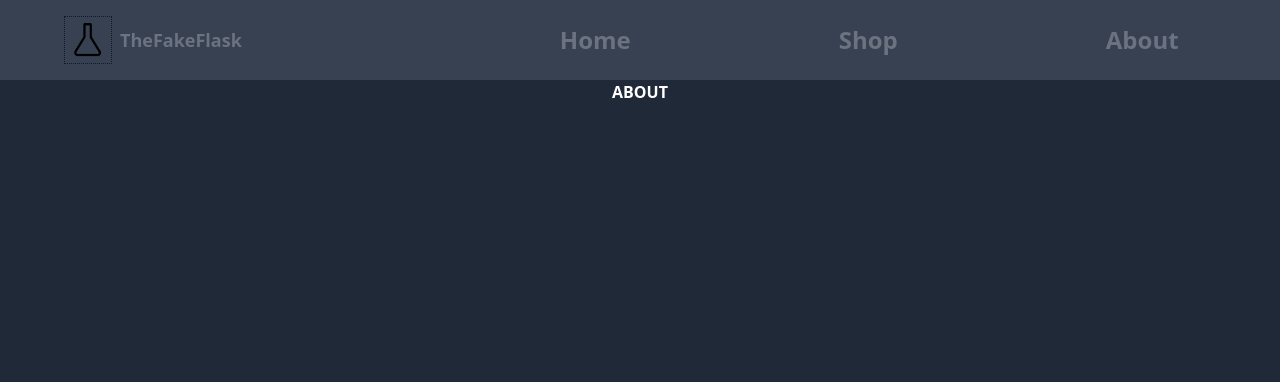
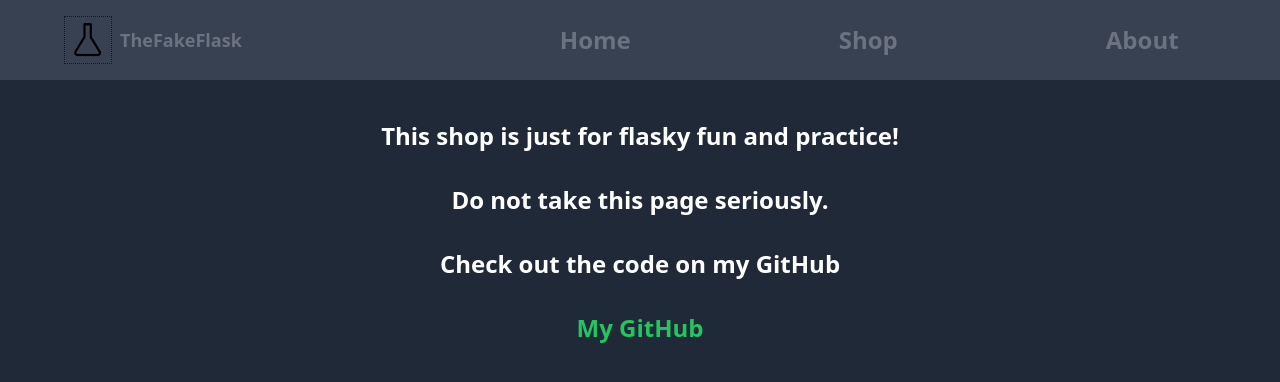
Before and after one commit to Chappo050/shopping-cart, a React (Create React App) app: page /about in a window 1280 px wide. Shown: the top 382 px of the page. Built offline with nearby package versions, Linux system fonts and the light colour scheme.

Commit message:
About page done

```diff
--- a/src/components/About.js
+++ b/src/components/About.js
@@ -1,12 +1,23 @@
-
 import Nav from "./Nav";
 
 const About = () => {
   return (
-
-    <div className="text-white font-bold text-center">
+    <div>
       <Nav />
-      ABOUT
+      <div className="text-white font-bold text-center m-10 text-2xl">
+        <div>
+          This shop is just for flasky fun and practice!
+          <br/>
+          <br/>
+          Do not take this page seriously.
+          <br/>
+          <br/>
+          Check out the code on my GitHub
+          <br/>
+          <br/>
+          <a className=" text-green-500 hover:text-green-800" href="https://github.com/Chappo050/shopping-cart">My GitHub</a>
+        </div>
+      </div>
     </div>
   );
 };
```
